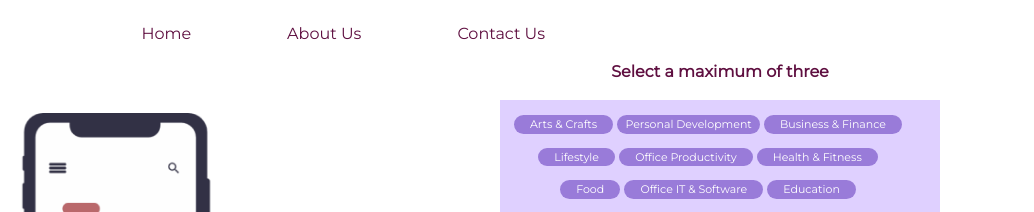
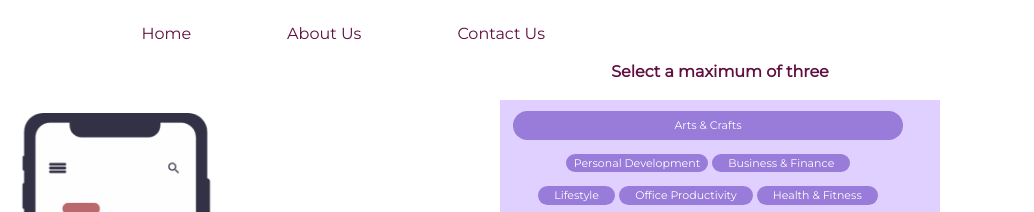
Before and after one commit to UltraLEARN/interest-page, a plain HTML site: page index.html in a window 1280 px wide. Shown: the top 212 px of the page, 246-1280 px from the left. Drawn offline with nearby package versions, Linux system fonts and the light colour scheme.

Commit message:
Update index.html

```diff
--- a/index.html
+++ b/index.html
@@ -48,7 +48,7 @@
           <div    class='column2 no-gutters pt-1 mx-auto'>
           <div class="btn row">
                     <div class="">
-                      <button type="submit" class="px-3" onclick="link">Arts & Crafts</button>
+                      <button type="submit" class=" btn px-3" onclick="link">Arts & Crafts</button>
                     <button type="submit" class="bg-green px-2"onclick="link">Personal Development</button>
                     <button type="submit"  class="bg-green px-3"onclick="link">Business & Finance</button>
                   </div>
```
